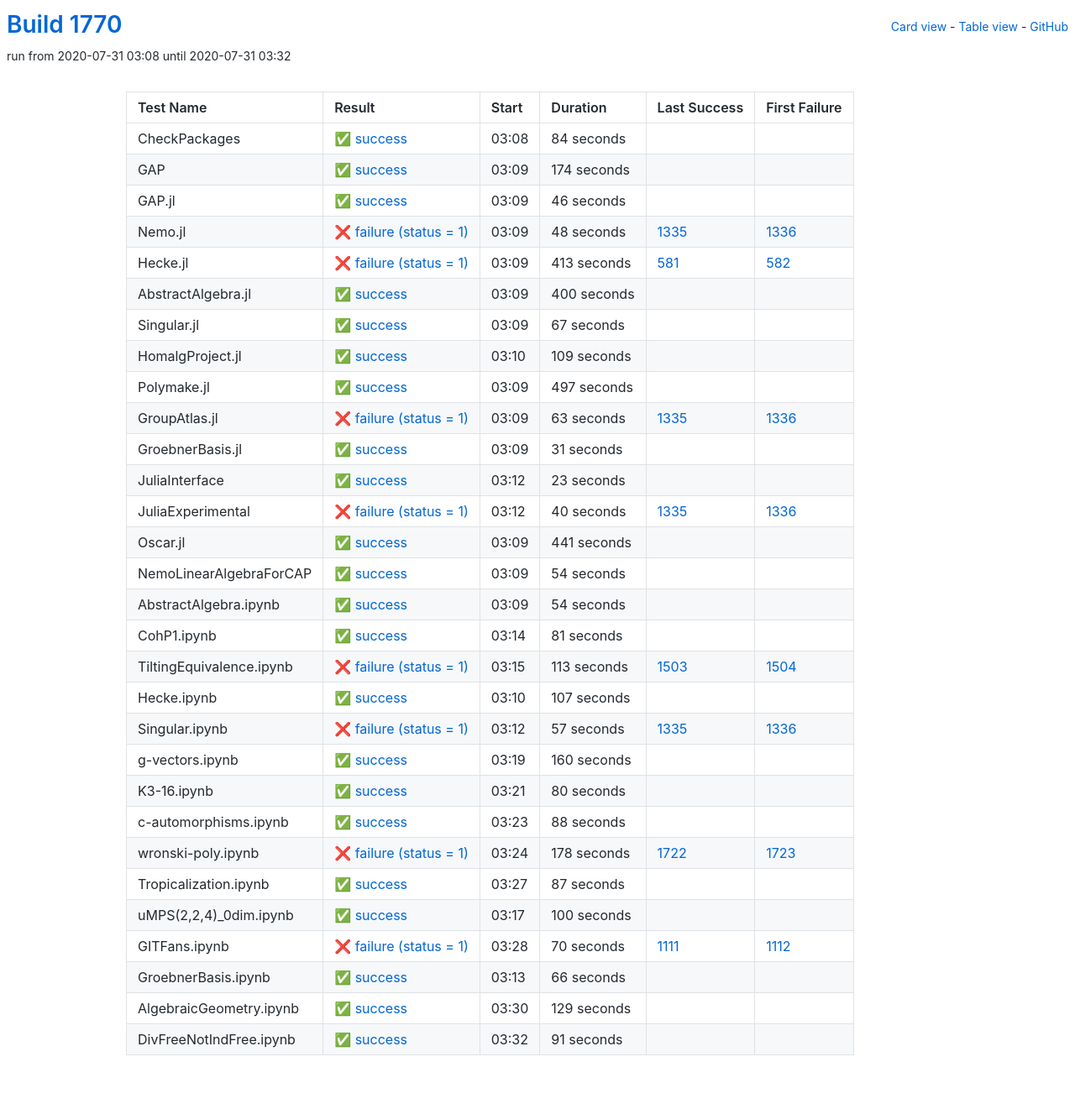
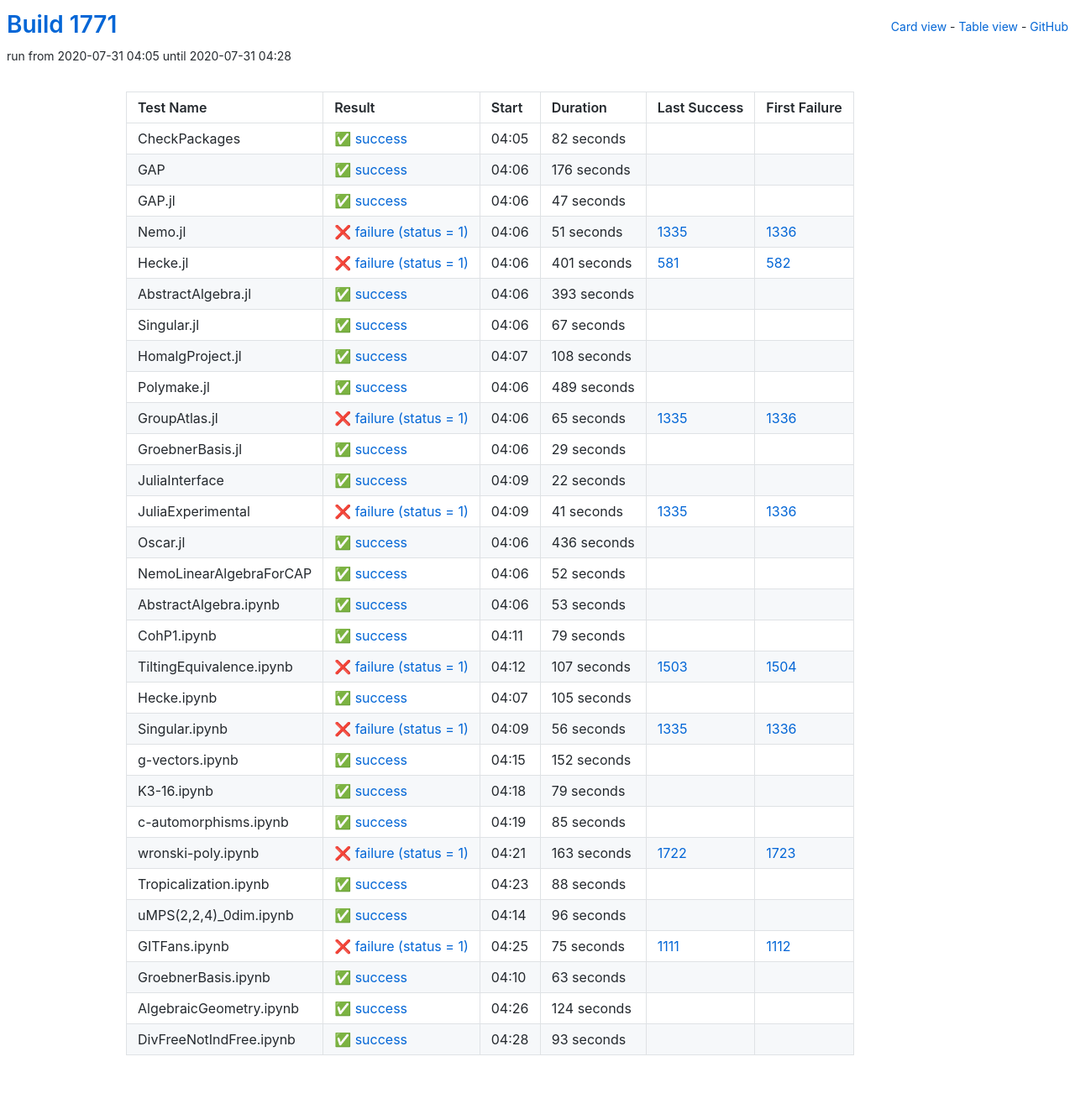
Before and after one commit to oscar-system/oscar-ci-status-1.4, a Jekyll site: the page built from table.html, in a window 1280 px wide. Shown: the whole page at 84% size. Built offline with Jekyll 4.4.1, drawn with Linux system fonts in a browser that asks for light colours.

Commit message:
Build #1771

```diff
--- a/_data/ci.yml
+++ b/_data/ci.yml
@@ -1,6 +1,6 @@
 ---
-build: 1770
-build_url: https://oscarci.mathematik.uni-kl.de/job/oscar-julia-1.4/1770/
+build: 1771
+build_url: https://oscarci.mathematik.uni-kl.de/job/oscar-julia-1.4/1771/
 job: oscar-julia-1.4
 organization: oscar-system
 repo: oscar-ci-status-1.4
@@ -8,80 +8,80 @@ repourl: https://github.com/oscar-system/oscar-ci-status-1.4
 tests:
 - name: CheckPackages
   id: checkpackages
-  log: https://oscarci.mathematik.uni-kl.de/job/oscar-julia-1.4/1770/artifact/logs/build-1770/CheckPackages.log
-  start: 2020-07-31 03:08
+  log: https://oscarci.mathematik.uni-kl.de/job/oscar-julia-1.4/1771/artifact/logs/build-1771/CheckPackages.log
+  start: 2020-07-31 04:05
   success: true
   exitcode: 0
   status: success
-  duration: 84
+  duration: 82
   last_success: false
   last_success_url:
   first_failure: false
   first_failure_url:
 - name: GAP
   id: gap
-  log: https://oscarci.mathematik.uni-kl.de/job/oscar-julia-1.4/1770/artifact/logs/build-1770/GAP.log
-  start: 2020-07-31 03:09
+  log: https://oscarci.mathematik.uni-kl.de/job/oscar-julia-1.4/1771/artifact/logs/build-1771/GAP.log
+  start: 2020-07-31 04:06
   success: true
   exitcode: 0
   status: success
-  duration: 174
+  duration: 176
   last_success: false
   last_success_url:
   first_failure: false
   first_failure_url:
 - name: GAP.jl
   id: gap-jl
-  log: https://oscarci.mathematik.uni-kl.de/job/oscar-julia-1.4/1770/artifact/logs/build-1770/GAP.jl.log
-  start: 2020-07-31 03:09
+  log: https://oscarci.mathematik.uni-kl.de/job/oscar-julia-1.4/1771/artifact/logs/build-1771/GAP.jl.log
+  start: 2020-07-31 04:06
   success: true
   exitcode: 0
   status: success
-  duration: 46
+  duration: 47
   last_success: false
   last_success_url:
   first_failure: false
   first_failure_url:
 - name: Nemo.jl
   id: nemo-jl
-  log: https://oscarci.mathematik.uni-kl.de/job/oscar-julia-1.4/1770/artifact/logs/build-1770/Nemo.jl.log
-  start: 2020-07-31 03:09
+  log: https://oscarci.mathematik.uni-kl.de/job/oscar-julia-1.4/1771/artifact/logs/build-1771/Nemo.jl.log
+  start: 2020-07-31 04:06
   success: false
   exitcode: 1
   status: failure
-  duration: 48
+  duration: 51
   last_success: 1335
   last_success_url: https://oscarci.mathematik.uni-kl.de/job/oscar-julia-1.4/1335/
   first_failure: 1336
   first_failure_url: https://oscarci.mathematik.uni-kl.de/job/oscar-julia-1.4/1336/
 - name: Hecke.jl
   id: hecke-jl
-  log: https://oscarci.mathematik.uni-kl.de/job/oscar-julia-1.4/1770/artifact/logs/build-1770/Hecke.jl.log
-  start: 2020-07-31 03:09
+  log: https://oscarci.mathematik.uni-kl.de/job/oscar-julia-1.4/1771/artifact/logs/build-1771/Hecke.jl.log
+  start: 2020-07-31 04:06
   success: false
   exitcode: 1
   status: failure
-  duration: 413
+  duration: 401
   last_success: 581
   last_success_url: https://oscarci.mathematik.uni-kl.de/job/oscar-julia-1.4/581/
   first_failure: 582
   first_failure_url: https://oscarci.mathematik.uni-kl.de/job/oscar-julia-1.4/582/
 - name: AbstractAlgebra.jl
   id: abstractalgebra-jl
-  log: https://oscarci.mathematik.uni-kl.de/job/oscar-julia-1.4/1770/artifact/logs/build-1770/AbstractAlgebra.jl.log
-  start: 2020-07-31 03:09
+  log: https://oscarci.mathematik.uni-kl.de/job/oscar-julia-1.4/1771/artifact/logs/build-1771/AbstractAlgebra.jl.log
+  start: 2020-07-31 04:06
   success: true
   exitcode: 0
   status: success
-  duration: 400
+  duration: 393
   last_success: false
   last_success_url:
   first_failure: false
   first_failure_url:
 - name: Singular.jl
   id: singular-jl
-  log: https://oscarci.mathematik.uni-kl.de/job/oscar-julia-1.4/1770/artifact/logs/build-1770/Singular.jl.log
-  start: 2020-07-31 03:09
+  log: https://oscarci.mathematik.uni-kl.de/job/oscar-julia-1.4/1771/artifact/logs/build-1771/Singular.jl.log
+  start: 2020-07-31 04:06
   success: true
   exitcode: 0
   status: success
@@ -92,188 +92,212 @@ tests:
   first_failure_url:
 - name: HomalgProject.jl
   id: homalgproject-jl
-  log: https://oscarci.mathematik.uni-kl.de/job/oscar-julia-1.4/1770/artifact/logs/build-1770/HomalgProject.jl.log
-  start: 2020-07-31 03:10
+  log: https://oscarci.mathematik.uni-kl.de/job/oscar-julia-1.4/1771/artifact/logs/build-1771/HomalgProject.jl.log
+  start: 2020-07-31 04:07
   success: true
   exitcode: 0
   status: success
-  duration: 109
+  duration: 108
   last_success: false
   last_success_url:
   first_failure: false
   first_failure_url:
 - name: Polymake.jl
   id: polymake-jl
-  log: https://oscarci.mathematik.uni-kl.de/job/oscar-julia-1.4/1770/artifact/logs/build-1770/Polymake.jl.log
-  start: 2020-07-31 03:09
+  log: https://oscarci.mathematik.uni-kl.de/job/oscar-julia-1.4/1771/artifact/logs/build-1771/Polymake.jl.log
+  start: 2020-07-31 04:06
   success: true
   exitcode: 0
   status: success
-  duration: 497
+  duration: 489
   last_success: false
   last_success_url:
   first_failure: false
   first_failure_url:
 - name: GroupAtlas.jl
   id: groupatlas-jl
-  log: https://oscarci.mathematik.uni-kl.de/job/oscar-julia-1.4/1770/artifact/logs/build-1770/GroupAtlas.jl.log
-  start: 2020-07-31 03:09
+  log: https://oscarci.mathematik.uni-kl.de/job/oscar-julia-1.4/1771/artifact/logs/build-1771/GroupAtlas.jl.log
+  start: 2020-07-31 04:06
   success: false
   exitcode: 1
   status: failure
-  duration: 63
+  duration: 65
   last_success: 1335
   last_success_url: https://oscarci.mathematik.uni-kl.de/job/oscar-julia-1.4/1335/
   first_failure: 1336
   first_failure_url: https://oscarci.mathematik.uni-kl.de/job/oscar-julia-1.4/1336/
 - name: GroebnerBasis.jl
   id: groebnerbasis-jl
-  log: https://oscarci.mathematik.uni-kl.de/job/oscar-julia-1.4/1770/artifact/logs/build-1770/GroebnerBasis.jl.log
-  start: 2020-07-31 03:09
+  log: https://oscarci.mathematik.uni-kl.de/job/oscar-julia-1.4/1771/artifact/logs/build-1771/GroebnerBasis.jl.log
+  start: 2020-07-31 04:06
   success: true
   exitcode: 0
   status: success
-  duration: 31
+  duration: 29
   last_success: false
   last_success_url:
   first_failure: false
   first_failure_url:
 - name: JuliaInterface
   id: juliainterface
-  log: https://oscarci.mathematik.uni-kl.de/job/oscar-julia-1.4/1770/artifact/logs/build-1770/JuliaInterface.log
-  start: 2020-07-31 03:12
+  log: https://oscarci.mathematik.uni-kl.de/job/oscar-julia-1.4/1771/artifact/logs/build-1771/JuliaInterface.log
+  start: 2020-07-31 04:09
   success: true
   exitcode: 0
   status: success
-  duration: 23
+  duration: 22
   last_success: false
   last_success_url:
   first_failure: false
   first_failure_url:
 - name: JuliaExperimental
   id: juliaexperimental
-  log: https://oscarci.mathematik.uni-kl.de/job/oscar-julia-1.4/1770/artifact/logs/build-1770/JuliaExperimental.log
-  start: 2020-07-31 03:12
+  log: https://oscarci.mathematik.uni-kl.de/job/oscar-julia-1.4/1771/artifact/logs/build-1771/JuliaExperimental.log
+  start: 2020-07-31 04:09
   success: false
   exitcode: 1
   status: failure
-  duration: 40
+  duration: 41
   last_success: 1335
   last_success_url: https://oscarci.mathematik.uni-kl.de/job/oscar-julia-1.4/1335/
   first_failure: 1336
   first_failure_url: https://oscarci.mathematik.uni-kl.de/job/oscar-julia-1.4/1336/
 - name: Oscar.jl
   id: oscar-jl
-  log: https://oscarci.mathematik.uni-kl.de/job/oscar-julia-1.4/1770/artifact/logs/build-1770/Oscar.jl.log
-  start: 2020-07-31 03:09
+  log: https://oscarci.mathematik.uni-kl.de/job/oscar-julia-1.4/1771/artifact/logs/build-1771/Oscar.jl.log
+  start: 2020-07-31 04:06
   success: true
   exitcode: 0
   status: success
-  duration: 441
+  duration: 436
   last_success: false
   last_success_url:
   first_failure: false
   first_failure_url:
 - name: NemoLinearAlgebraForCAP
   id: nemolinearalgebraforcap
-  log: https://oscarci.mathematik.uni-kl.de/job/oscar-julia-1.4/1770/artifact/logs/build-1770/NemoLinearAlgebraForCAP.log
-  start: 2020-07-31 03:09
+  log: https://oscarci.mathematik.uni-kl.de/job/oscar-julia-1.4/1771/artifact/logs/build-1771/NemoLinearAlgebraForCAP.log
+  start: 2020-07-31 04:06
   success: true
   exitcode: 0
   status: success
-  duration: 54
+  duration: 52
   last_success: false
   last_success_url:
   first_failure: false
   first_failure_url:
 - name: AbstractAlgebra.ipynb
   id: abstractalgebra-ipynb
-  log: https://oscarci.mathematik.uni-kl.de/job/oscar-julia-1.4/1770/artifact/logs/build-1770/AbstractAlgebra.ipynb.log
-  start: 2020-07-31 03:09
+  log: https://oscarci.mathematik.uni-kl.de/job/oscar-julia-1.4/1771/artifact/logs/build-1771/AbstractAlgebra.ipynb.log
+  start: 2020-07-31 04:06
   success: true
   exitcode: 0
   status: success
-  duration: 54
+  duration: 53
   last_success: false
   last_success_url:
   first_failure: false
   first_failure_url:
 - name: CohP1.ipynb
   id: cohp1-ipynb
-  log: https://oscarci.mathematik.uni-kl.de/job/oscar-julia-1.4/1770/artifact/logs/build-1770/CohP1.ipynb.log
-  start: 2020-07-31 03:14
+  log: https://oscarci.mathematik.uni-kl.de/job/oscar-julia-1.4/1771/artifact/logs/build-1771/CohP1.ipynb.log
+  start: 2020-07-31 04:11
   success: true
   exitcode: 0
   status: success
-  duration: 81
+  duration: 79
   last_success: false
   last_success_url:
   first_failure: false
   first_failure_url:
 - name: TiltingEquivalence.ipynb
   id: tiltingequivalence-ipynb
-  log: https://oscarci.mathematik.uni-kl.de/job/oscar-julia-1.4/1770/artifact/logs/build-1770/TiltingEquivalence.ipynb.log
-  start: 2020-07-31 03:15
+  log: https://oscarci.mathematik.uni-kl.de/job/oscar-julia-1.4/1771/artifact/logs/build-1771/TiltingEquivalence.ipynb.log
+  start: 2020-07-31 04:12
   success: false
   exitcode: 1
   status: failure
-  duration: 113
+  duration: 107
   last_success: 1503
   last_success_url: https://oscarci.mathematik.uni-kl.de/job/oscar-julia-1.4/1503/
   first_failure: 1504
   first_failure_url: https://oscarci.mathematik.uni-kl.de/job/oscar-julia-1.4/1504/
 - name: Hecke.ipynb
   id: hecke-ipynb
-  log: https://oscarci.mathematik.uni-kl.de/job/oscar-julia-1.4/1770/artifact/logs/build-1770/Hecke.ipynb.log
-  start: 2020-07-31 03:10
+  log: https://oscarci.mathematik.uni-kl.de/job/oscar-julia-1.4/1771/artifact/logs/build-1771/Hecke.ipynb.log
+  start: 2020-07-31 04:07
   success: true
   exitcode: 0
   status: success
-  duration: 107
+  duration: 105
   last_success: false
   last_success_url:
   first_failure: false
   first_failure_url:
 - name: Singular.ipynb
   id: singular-ipynb
-  log: https://oscarci.mathematik.uni-kl.de/job/oscar-julia-1.4/1770/artifact/logs/build-1770/Singular.ipynb.log
-  start: 2020-07-31 03:12
+  log: https://oscarci.mathematik.uni-kl.de/job/oscar-julia-1.4/1771/artifact/logs/build-1771/Singular.ipynb.log
+  start: 2020-07-31 04:09
   success: false
   exitcode: 1
   status: failure
-  duration: 57
+  duration: 56
   last_success: 1335
   last_success_url: https://oscarci.mathematik.uni-kl.de/job/oscar-julia-1.4/1335/
   first_failure: 1336
   first_failure_url: https://oscarci.mathematik.uni-kl.de/job/oscar-julia-1.4/1336/
 - name: g-vectors.ipynb
   id: g-vectors-ipynb
-  log: https://oscarci.mathematik.uni-kl.de/job/oscar-julia-1.4/1770/artifact/logs/build-1770/g-vectors.ipynb.log
-  start: 2020-07-31 03:19
+  log: https://oscarci.mathematik.uni-kl.de/job/oscar-julia-1.4/1771/artifact/logs/build-1771/g-vectors.ipynb.log
+  start: 2020-07-31 04:15
   success: true
   exitcode: 0
   status: success
-  duration: 160
+  duration: 152
   last_success: false
   last_success_url:
   first_failure: false
   first_failure_url:
 - name: K3-16.ipynb
   id: k3-16-ipynb
-  log: https://oscarci.mathematik.uni-kl.de/job/oscar-julia-1.4/1770/artifact/logs/build-1770/K3-16.ipynb.log
-  start: 2020-07-31 03:21
+  log: https://oscarci.mathematik.uni-kl.de/job/oscar-julia-1.4/1771/artifact/logs/build-1771/K3-16.ipynb.log
+  start: 2020-07-31 04:18
   success: true
   exitcode: 0
   status: success
-  duration: 80
+  duration: 79
   last_success: false
   last_success_url:
   first_failure: false
   first_failure_url:
 - name: c-automorphisms.ipynb
   id: c-automorphisms-ipynb
-  log: https://oscarci.mathematik.uni-kl.de/job/oscar-julia-1.4/1770/artifact/logs/build-1770/c-automorphisms.ipynb.log
-  start: 2020-07-31 03:23
+  log: https://oscarci.mathematik.uni-kl.de/job/oscar-julia-1.4/1771/artifact/logs/build-1771/c-automorphisms.ipynb.log
+  start: 2020-07-31 04:19
+  success: true
+  exitcode: 0
+  status: success
+  duration: 85
+  last_success: false
+  last_success_url:
+  first_failure: false
+  first_failure_url:
+- name: wronski-poly.ipynb
+  id: wronski-poly-ipynb
+  log: https://oscarci.mathematik.uni-kl.de/job/oscar-julia-1.4/1771/artifact/logs/build-1771/wronski-poly.ipynb.log
+  start: 2020-07-31 04:21
+  success: false
+  exitcode: 1
+  status: failure
+  duration: 163
+  last_success: 1722
+  last_success_url: https://oscarci.mathematik.uni-kl.de/job/oscar-julia-1.4/1722/
+  first_failure: 1723
+  first_failure_url: https://oscarci.mathematik.uni-kl.de/job/oscar-julia-1.4/1723/
+- name: Tropicalization.ipynb
+  id: tropicalization-ipynb
+  log: https://oscarci.mathematik.uni-kl.de/job/oscar-julia-1.4/1771/artifact/logs/build-1771/Tropicalization.ipynb.log
+  start: 2020-07-31 04:23
   success: true
   exitcode: 0
   status: success
@@ -282,86 +306,62 @@ tests:
   last_success_url:
   first_failure: false
   first_failure_url:
-- name: wronski-poly.ipynb
-  id: wronski-poly-ipynb
-  log: https://oscarci.mathematik.uni-kl.de/job/oscar-julia-1.4/1770/artifact/logs/build-1770/wronski-poly.ipynb.log
-  start: 2020-07-31 03:24
-  success: false
-  exitcode: 1
-  status: failure
-  duration: 178
-  last_success: 1722
-  last_success_url: https://oscarci.mathematik.uni-kl.de/job/oscar-julia-1.4/1722/
-  first_failure: 1723
-  first_failure_url: https://oscarci.mathematik.uni-kl.de/job/oscar-julia-1.4/1723/
-- name: Tropicalization.ipynb
-  id: tropicalization-ipynb
-  log: https://oscarci.mathematik.uni-kl.de/job/oscar-julia-1.4/1770/artifact/logs/build-1770/Tropicalization.ipynb.log
-  start: 2020-07-31 03:27
+- name: uMPS(2,2,4)_0dim.ipynb
+  id: umps-2-2-4-0dim-ipynb
+  log: https://oscarci.mathematik.uni-kl.de/job/oscar-julia-1.4/1771/artifact/logs/build-1771/uMPS-2-2-4-_0dim.ipynb.log
+  start: 2020-07-31 04:14
   success: true
   exitcode: 0
   status: success
-  duration: 87
-  last_success: false
-  last_success_url:
-  first_failure: false
-  first_failure_url:
-- name: uMPS(2,2,4)_0dim.ipynb
-  id: umps-2-2-4-0dim-ipynb
-  log: https://oscarci.mathematik.uni-kl.de/job/oscar-julia-1.4/1770/artifact/logs/build-1770/uMPS-2-2-4-_0dim.ipynb.log
-  start: 2020-07-31 03:17
-  success: true
-  exitcode: 0
-  status: success
-  duration: 100
+  duration: 96
   last_success: false
   last_success_url:
   first_failure: false
   first_failure_url:
 - name: GITFans.ipynb
   id: gitfans-ipynb
-  log: https://oscarci.mathematik.uni-kl.de/job/oscar-julia-1.4/1770/artifact/logs/build-1770/GITFans.ipynb.log
-  start: 2020-07-31 03:28
+  log: https://oscarci.mathematik.uni-kl.de/job/oscar-julia-1.4/1771/artifact/logs/build-1771/GITFans.ipynb.log
+  start: 2020-07-31 04:25
   success: false
   exitcode: 1
   status: failure
-  duration: 70
+  duration: 75
   last_success: 1111
   last_success_url: https://oscarci.mathematik.uni-kl.de/job/oscar-julia-1.4/1111/
   first_failure: 1112
   first_failure_url: https://oscarci.mathematik.uni-kl.de/job/oscar-julia-1.4/1112/
 - name: GroebnerBasis.ipynb
   id: groebnerbasis-ipynb
-  log: https://oscarci.mathematik.uni-kl.de/job/oscar-julia-1.4/1770/artifact/logs/build-1770/GroebnerBasis.ipynb.log
-  start: 2020-07-31 03:13
+  log: https://oscarci.mathematik.uni-kl.de/job/oscar-julia-1.4/1771/artifact/logs/build-1771/GroebnerBasis.ipynb.log
+  start: 2020-07-31 04:10
   success: true
   exitcode: 0
   status: success
-  duration: 66
+  duration: 63
   last_success: false
   last_success_url:
   first_failure: false
   first_failure_url:
 - name: AlgebraicGeometry.ipynb
   id: algebraicgeometry-ipynb
-  log: https://oscarci.mathematik.uni-kl.de/job/oscar-julia-1.4/1770/artifact/logs/build-1770/AlgebraicGeometry.ipynb.log
-  start: 2020-07-31 03:30
+  log: https://oscarci.mathematik.uni-kl.de/job/oscar-julia-1.4/1771/artifact/logs/build-1771/AlgebraicGeometry.ipynb.log
+  start: 2020-07-31 04:26
   success: true
   exitcode: 0
   status: success
-  duration: 129
+  duration: 124
   last_success: false
   last_success_url:
   first_failure: false
   first_failure_url:
 - name: DivFreeNotIndFree.ipynb
   id: divfreenotindfree-ipynb
-  log: https://oscarci.mathematik.uni-kl.de/job/oscar-julia-1.4/1770/artifact/logs/build-1770/DivFreeNotIndFree.ipynb.log
-  start: 2020-07-31 03:32
+  log: https://oscarci.mathematik.uni-kl.de/job/oscar-julia-1.4/1771/artifact/logs/build-1771/DivFreeNotIndFree.ipynb.log
+  start: 2020-07-31 04:28
   success: true
   exitcode: 0
   status: success
-  duration: 91
+  duration: 93
   last_success: false
   last_success_url:
   first_failure: false
```
Also changed, not shown: README.md.
